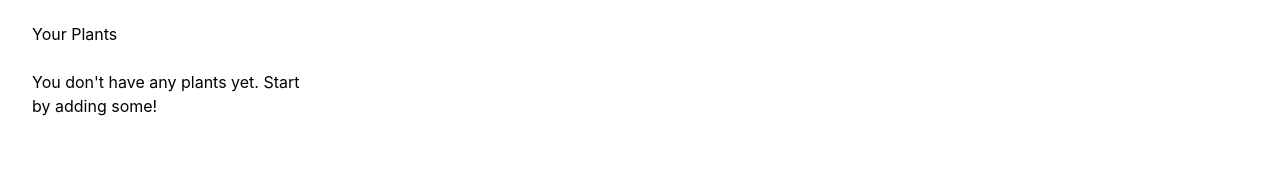
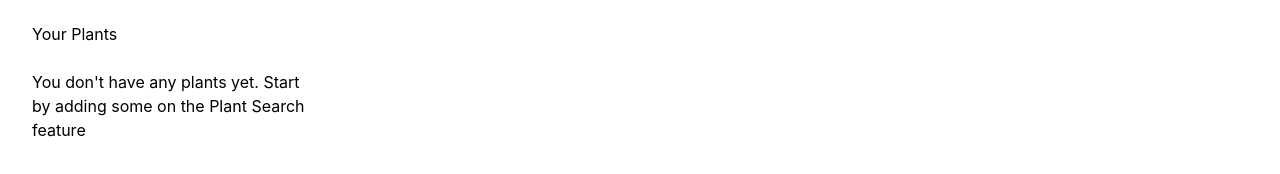
Before and after one commit to nealchapman1995/water_wise, a React (Create React App) app: page /home in a window 1280 px wide. Shown: the part 186-360 px from the top of the page. Built offline with nearby package versions, Linux system fonts and the light colour scheme; no server answers; the database is empty; sample sign-in values are in the browser's storage.

Commit message:
updated text

```diff
--- a/src/HomePage.js
+++ b/src/HomePage.js
@@ -190,7 +190,7 @@ const HomePage = ({ user }) => {
                 );
             })
         ) : (
-            <p>You don't have any plants yet. Start by adding some!</p> // Message to display if no plants are available
+            <p>You don't have any plants yet. Start by adding some on the Plant Search feature</p> // Message to display if no plants are available
         )}
       </div>
       </div>
```
